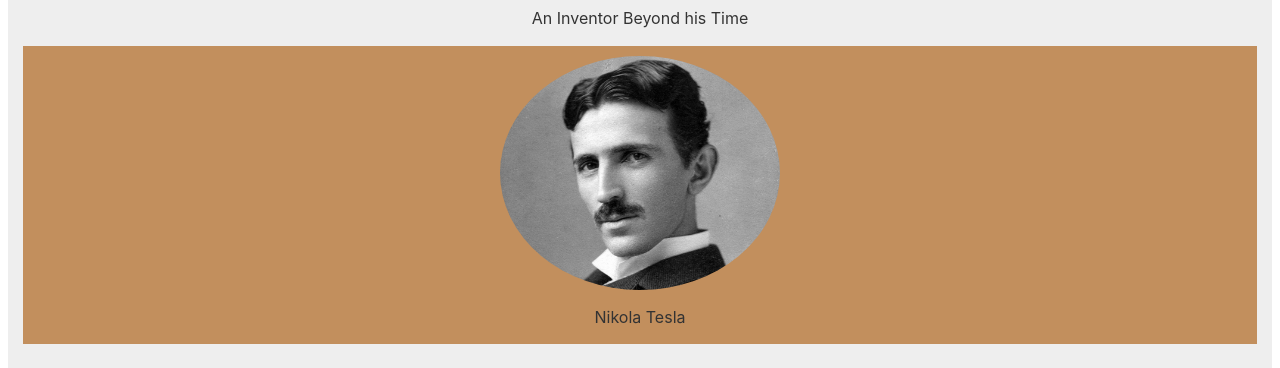
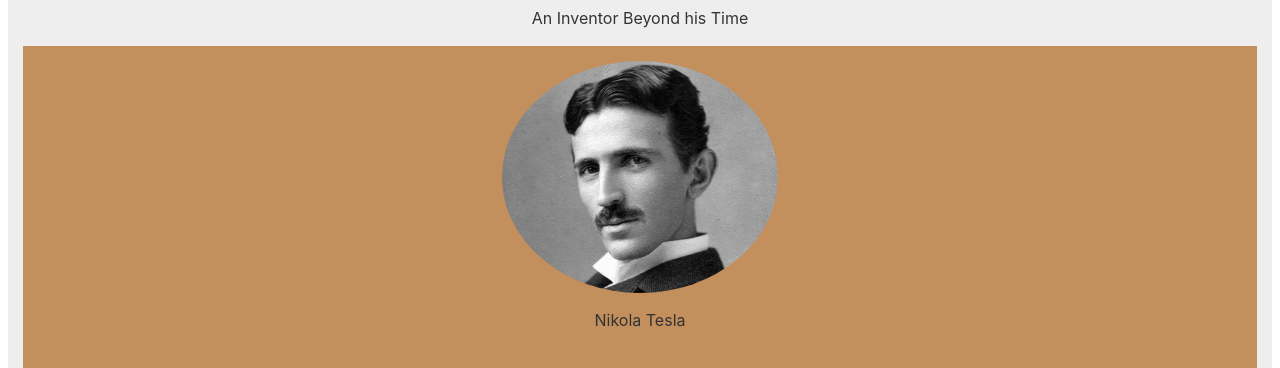
Before and after one commit to ye-song/Tribute-Page, a plain HTML site: page index.html in a window 1280 px wide. Shown: the part 142-510 px from the top of the page. Drawn offline with Linux system fonts and the light colour scheme.

Commit message:
removed headline id

```diff
--- a/index.html
+++ b/index.html
@@ -16,7 +16,7 @@
         <figcaption id="img-caption">Nikola Tesla</figcaption>
     </figure>
     <section id="tribute-info">
-    <h2 id="headline">Contributions:</h2>
+    <h2>Contributions:</h2>
     <ul>
         <li><strong>1856</strong> - Born in the Austrian Empire, present day Croatia</li>
         <li>
--- a/styles/stylesheet.css
+++ b/styles/stylesheet.css
@@ -31,6 +31,7 @@ h1 {
 h2 {
   font-size: 3.25rem;
 }
+
 h3{
   font-size: 2rem;
   max-width: 600px;
@@ -63,14 +64,15 @@ img {
   max-width: 23%;
   display: block;
   height: auto;
-  margin: 0 auto;
+  margin: auto;
   border-radius: 50%;
 }
 
 #img-div {
   background: #c28f5d;
-  padding: 10px;
-  margin: 0;
+  padding: 15px;
+  margin: auto;
+  height: 46rem;
 }
 
 #img-caption {
@@ -82,11 +84,6 @@ img {
     font-size: 1.4rem;
   }
 }
-
-/*#headline {
-  margin: 50px 0;
-  text-align: center;
-}*/
 
 ul {
   max-width: 550px;
```
